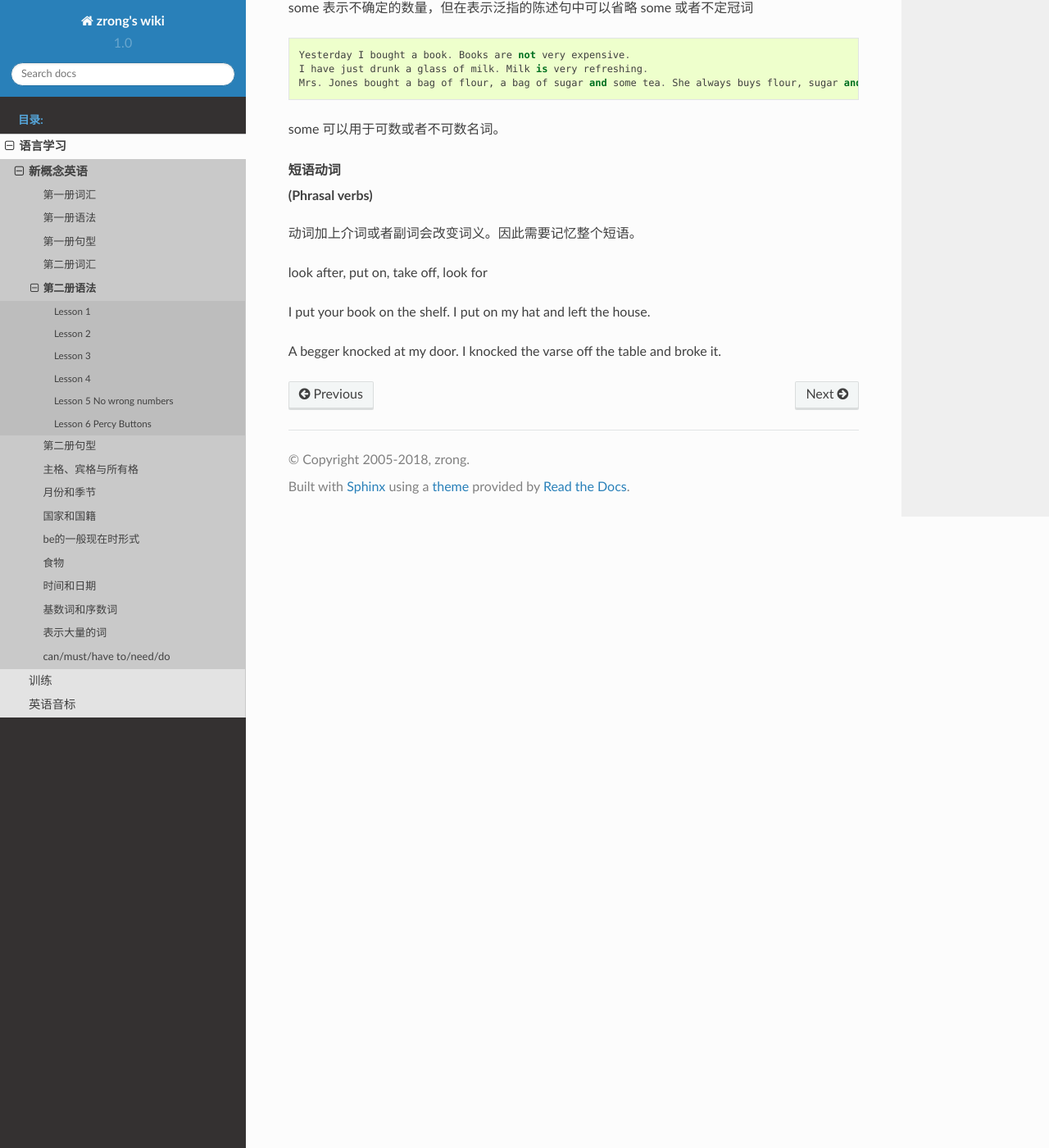
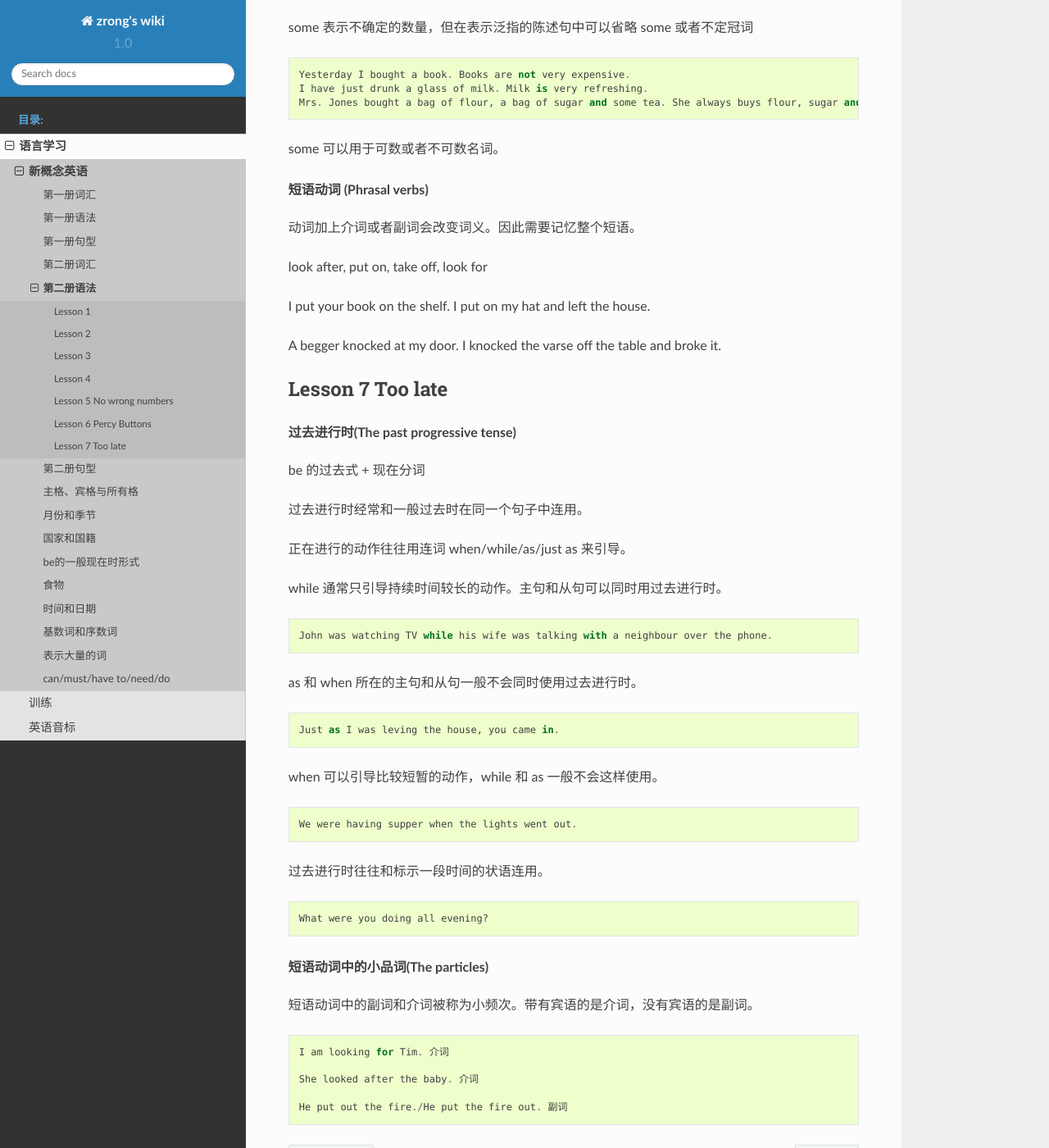
Before and after one commit to zrong/wiki, a Sphinx documentation site: the page built from source/lang/nce/2grammar.rst, in a window 1280 px wide and 1400 px high, scrolled down 3260 px. Shown: the whole window at 82% size. Built offline with Sphinx 7.4.7 and the Read the Docs theme 2.0.0, drawn with Linux system fonts in a browser that asks for light colours.

Commit message:
add Lesson 7

```diff
--- a/source/lang/nce/1vocabulary.rst
+++ b/source/lang/nce/1vocabulary.rst
@@ -820,9 +820,9 @@ Lesson 117~118
 
     寻找
 
-    look for 强调动作过程
+look for 强调动作过程
 
-    find 强调寻找的结果
+find 强调寻找的结果
 
 later that morning 那天上午的晚些时候
 
--- a/source/lang/nce/2grammar.rst
+++ b/source/lang/nce/2grammar.rst
@@ -160,8 +160,7 @@ some 可以用于可数或者不可数名词。
 
 .. glossary::
 
-    短语动词
-    (Phrasal verbs)
+    短语动词 (Phrasal verbs)
 
 动词加上介词或者副词会改变词义。因此需要记忆整个短语。
 
@@ -170,3 +169,44 @@ look after, put on, take off, look for
 I put your book on the shelf. I put on my hat and left the house.
 
 A begger knocked at my door. I knocked the varse off the table and broke it.
+
+Lesson 7 Too late
+======================================
+
+.. glossary::
+
+    过去进行时(The past progressive tense)
+
+be 的过去式 + 现在分词
+
+过去进行时经常和一般过去时在同一个句子中连用。
+
+正在进行的动作往往用连词 when/while/as/just as 来引导。
+
+while 通常只引导持续时间较长的动作。主句和从句可以同时用过去进行时。 ::
+
+    John was watching TV while his wife was talking with a neighbour over the phone.
+
+as 和 when 所在的主句和从句一般不会同时使用过去进行时。 ::
+
+    Just as I was leving the house, you came in.
+
+when 可以引导比较短暂的动作，while 和 as 一般不会这样使用。 ::
+
+    We were having supper when the lights went out.
+
+过去进行时往往和标示一段时间的状语连用。 ::
+
+    What were you doing all evening?
+
+.. glossary::
+
+    短语动词中的小品词(The particles)
+
+短语动词中的副词和介词被称为小频次。带有宾语的是介词，没有宾语的是副词。 ::
+
+    I am looking for Tim. 介词
+
+    She looked after the baby. 介词
+
+    He put out the fire./He put the fire out. 副词
--- a/source/lang/nce/2sentence.rst
+++ b/source/lang/nce/2sentence.rst
@@ -164,7 +164,7 @@ in return 可以单独使用，也可以加上介词 for 表示说明
 
 表示频率
 
-:ref:`time-representation`
+:ref:`frequency`
 
 表示请求 ::
 
--- a/source/lang/nce/time-and-date.rst
+++ b/source/lang/nce/time-and-date.rst
@@ -109,7 +109,10 @@ time做不可数名词的时候，代表时间；做可数名词的时候，代
 - 三次 three times
 - 三次以上 基数词+times
 
+.. _frequency:
+
 表示频率
+==============
 
 - 每月一次 once a month
 - 每周一次 once a week
```
Also changed, not shown: source/lang/nce/1grammar.rst (+5 -3 lines), source/lang/nce/2vocabulary.rst (+9 -0 lines).
